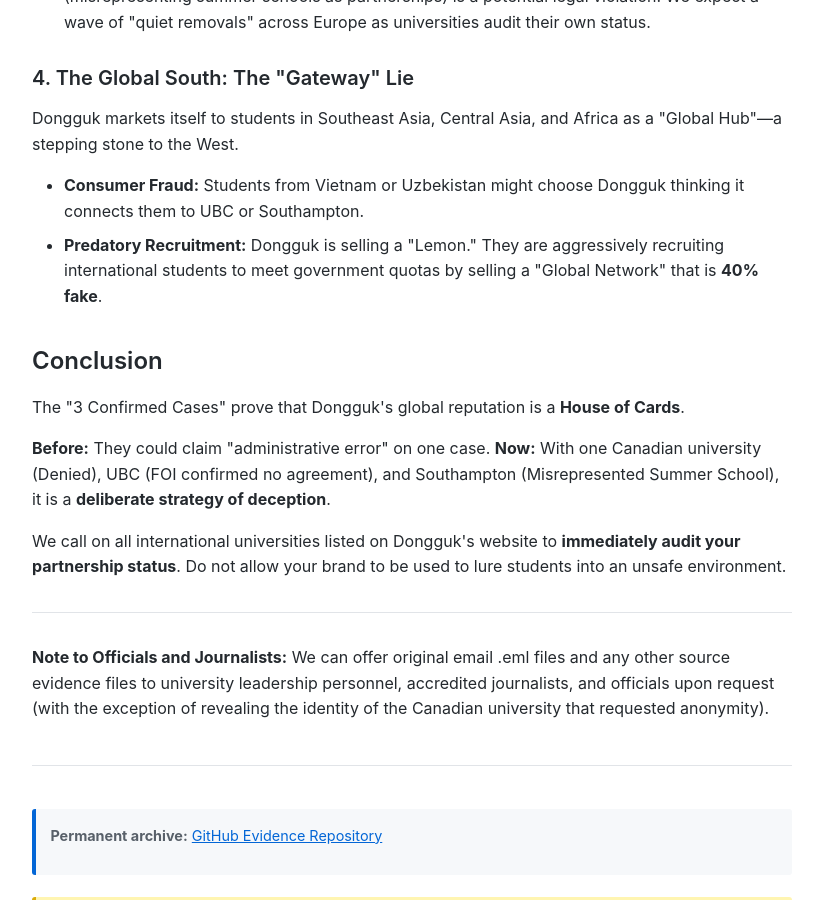
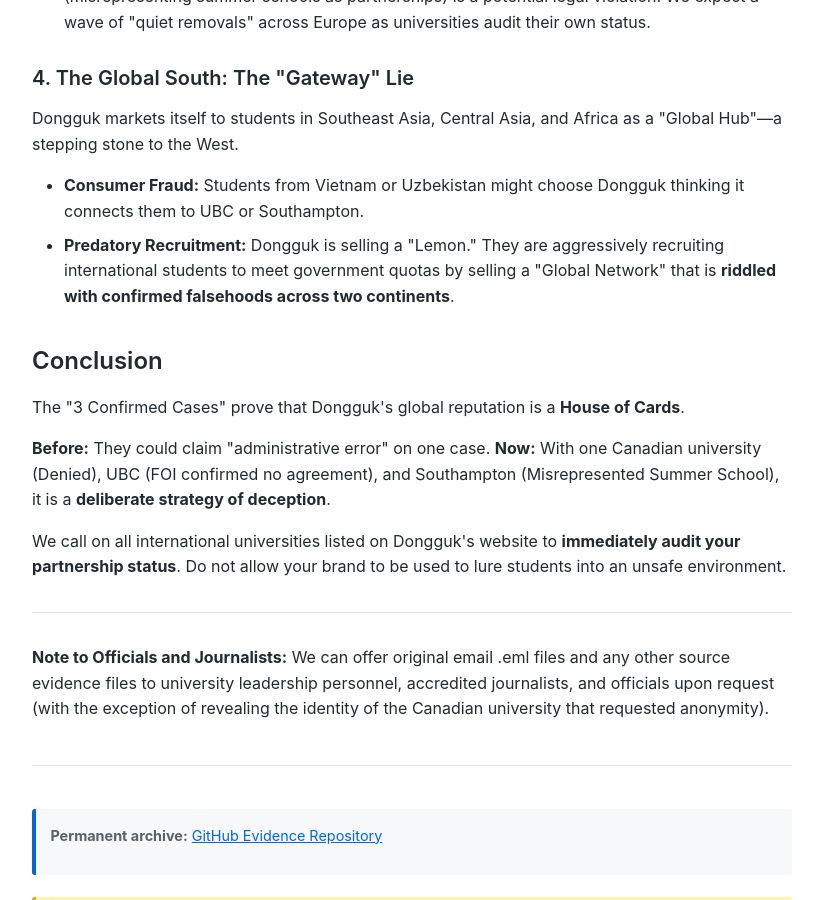
Before and after one commit to Gender-Watchdog/blog.genderwatchdog.org-mirror, a Jekyll site: the page built from _posts/2025-12-23-global-fraud-alert-3-confirmed-false-partnerships-expose-dongguk-universitys-house-of-cards.md, in a window 1280 px wide and 900 px high, scrolled down 12283 px. Shown: the whole window, without its empty margins (228-1051 px from the left). Built offline with Jekyll 4.4.1, drawn with Linux system fonts in a browser that asks for light colours; comment, search, counter and statistics services are not loaded.

Commit message:
Refine language in the fraud alert post to clarify the extent of false partnerships and enhance the message's impact

```diff
--- a/_posts/2025-12-23-global-fraud-alert-3-confirmed-false-partnerships-expose-dongguk-universitys-house-of-cards.md
+++ b/_posts/2025-12-23-global-fraud-alert-3-confirmed-false-partnerships-expose-dongguk-universitys-house-of-cards.md
@@ -80,7 +80,7 @@
 ### 4. The Global South: The "Gateway" Lie
 Dongguk markets itself to students in Southeast Asia, Central Asia, and Africa as a "Global Hub"—a stepping stone to the West.
 *   **Consumer Fraud:** Students from Vietnam or Uzbekistan might choose Dongguk thinking it connects them to UBC or Southampton.
-*   **Predatory Recruitment:** Dongguk is selling a "Lemon." They are aggressively recruiting international students to meet government quotas by selling a "Global Network" that is **40% fake**.
+*   **Predatory Recruitment:** Dongguk is selling a "Lemon." They are aggressively recruiting international students to meet government quotas by selling a "Global Network" that is **riddled with confirmed falsehoods across two continents**.
 
 ## Conclusion
 
```
